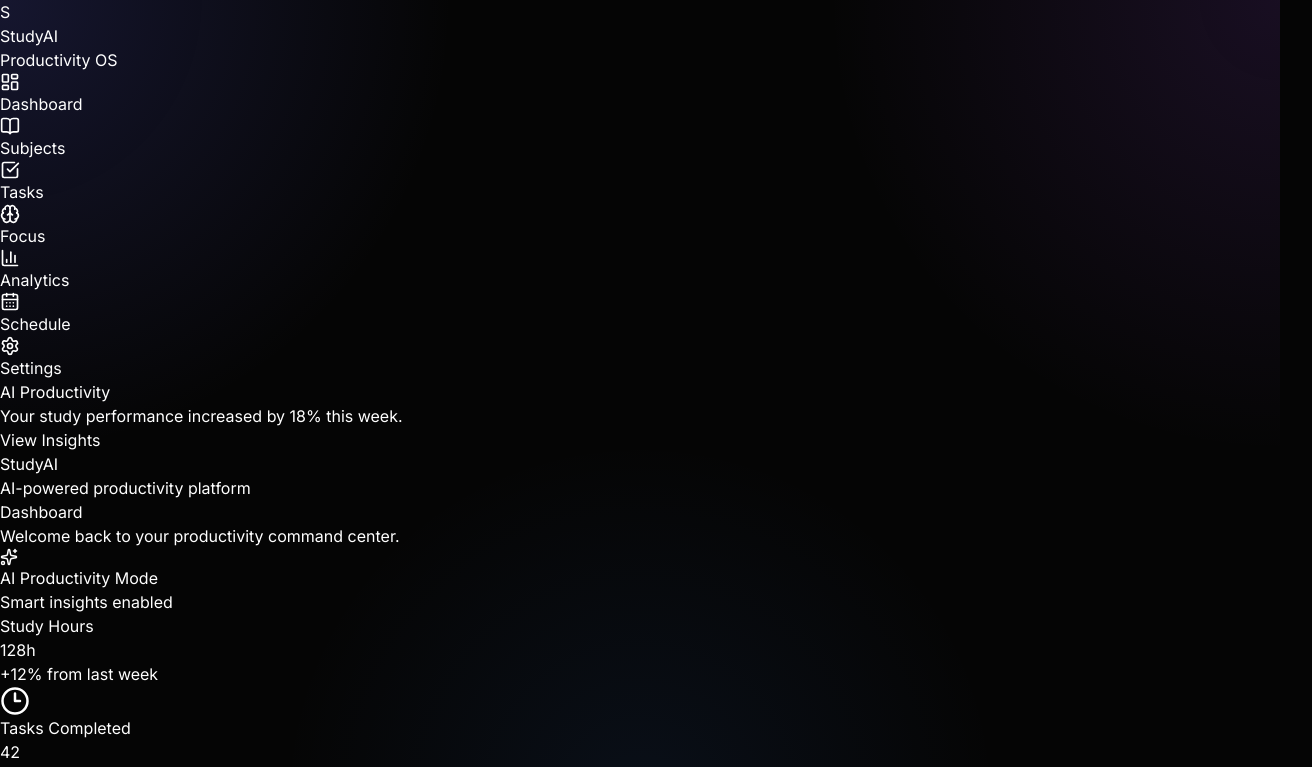
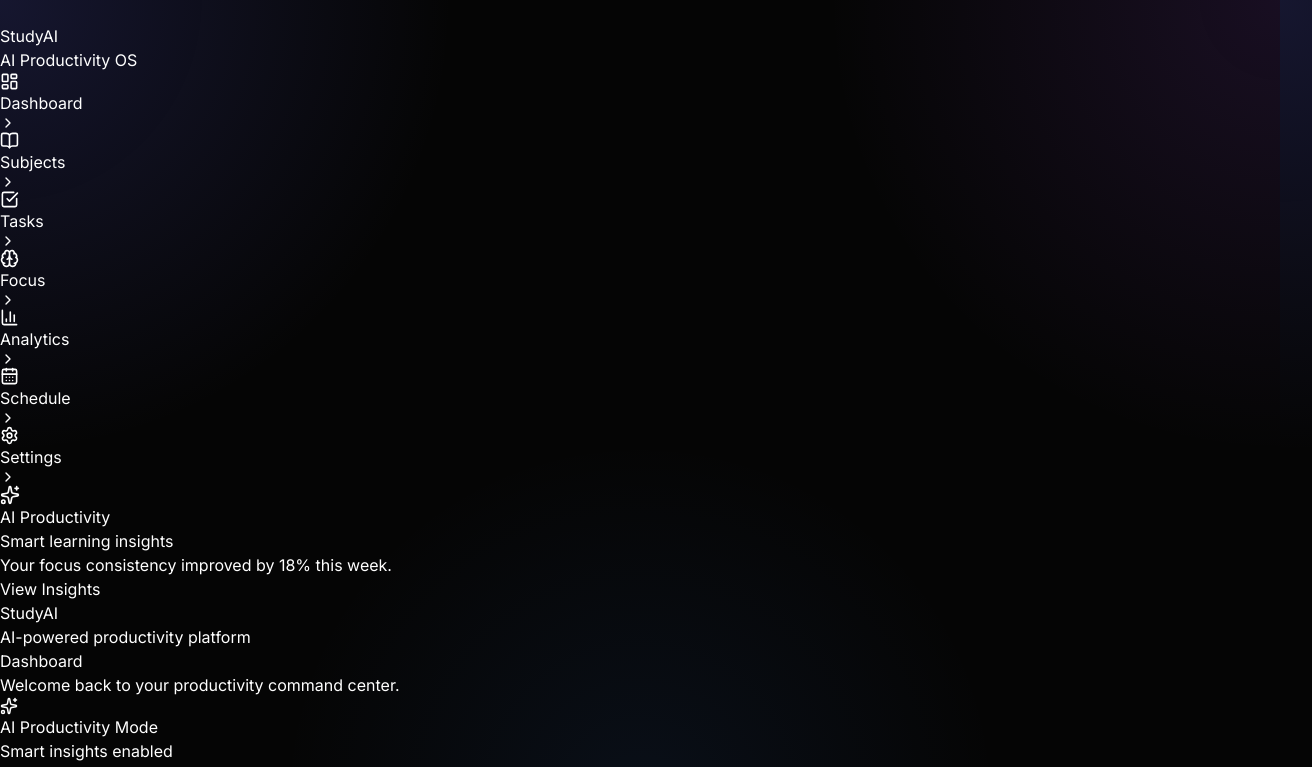
Before and after one commit to Aayushhh4518/Study-AI, a React (Vite) app in the folder test-project/frontend/: page /dashboard in a window 1280 px wide. Shown: the top 767 px of the page, 1312 px wide, since content can reach past the window. Built offline with nearby package versions, Linux system fonts and the light colour scheme.

Commit message:
redesign  sidebar navigation

```diff
--- a/test-project/frontend/src/components/layout/app-sidebar.jsx
+++ b/test-project/frontend/src/components/layout/app-sidebar.jsx
@@ -6,9 +6,13 @@ import {
   Brain,
   CalendarDays,
   CheckSquare,
+  ChevronRight,
   LayoutDashboard,
   Settings,
+  Sparkles,
 } from "lucide-react";
+
+import { motion } from "framer-motion";
 
 const navItems = [
   {
@@ -55,16 +59,36 @@ export default function AppSidebar() {
         hidden
         lg:flex
         flex-col
-        w-[280px]
+        w-[290px]
+        min-h-screen
+        relative
         border-r
         border-white/10
-        bg-[#070B14]/80
-        backdrop-blur-2xl
+        bg-[#060816]/90
+        backdrop-blur-3xl
+        overflow-hidden
       "
     >
+      {/* BACKGROUND GLOW */}
+      <div
+        className="
+          absolute
+          top-0
+          left-0
+          h-[300px]
+          w-[300px]
+          bg-violet-500/10
+          blur-[120px]
+          rounded-full
+          pointer-events-none
+        "
+      />
+
       {/* LOGO */}
       <div
         className="
+          relative
+          z-10
           flex
           items-center
           gap-4
@@ -74,32 +98,36 @@ export default function AppSidebar() {
           border-white/10
         "
       >
-        <div
+        <motion.div
+          whileHover={{ scale: 1.05 }}
           className="
             h-14
             w-14
             rounded-2xl
             bg-gradient-to-br
             from-violet-500
-            to-blue-500
+            via-blue-500
+            to-cyan-400
             flex
             items-center
             justify-center
-            shadow-[0_0_40px_rgba(99,102,241,0.35)]
+            shadow-[0_0_45px_rgba(99,102,241,0.45)]
           "
         >
-          <span className="text-xl font-bold">S</span>
-        </div>
+          <span className="text-xl font-bold text-white">S</span>
+        </motion.div>
 
         <div>
-          <h2 className="text-xl font-bold">StudyAI</h2>
+          <h2 className="text-xl font-bold tracking-wide text-white">
+            StudyAI
+          </h2>
 
-          <p className="text-sm text-zinc-500">Productivity OS</p>
+          <p className="text-sm text-zinc-500">AI Productivity OS</p>
         </div>
       </div>
 
       {/* NAVIGATION */}
-      <nav className="flex-1 px-4 py-6 space-y-2">
+      <nav className="relative z-10 flex-1 px-4 py-6 space-y-3">
         {navItems.map((item) => {
           const Icon = item.icon;
 
@@ -129,12 +157,12 @@ export default function AppSidebar() {
                         border
                         border-violet-500/20
                         text-white
-                        shadow-[0_0_30px_rgba(99,102,241,0.15)]
+                        shadow-[0_0_35px_rgba(99,102,241,0.18)]
                       `
                       : `
                         text-zinc-400
                         hover:text-white
-                        hover:bg-white/[0.04]
+                        hover:bg-white/[0.05]
                       `
                   }
                 `
@@ -142,24 +170,27 @@ export default function AppSidebar() {
             >
               {({ isActive }) => (
                 <>
-                  {/* ACTIVE GLOW */}
+                  {/* ACTIVE SIDE LINE */}
                   {isActive && (
-                    <div
+                    <motion.div
+                      layoutId="active-pill"
                       className="
                         absolute
-                        inset-y-0
                         left-0
+                        top-2
+                        bottom-2
                         w-1
                         rounded-full
                         bg-gradient-to-b
                         from-violet-400
-                        to-blue-400
+                        to-cyan-400
                       "
                     />
                   )}
 
+                  {/* ICON */}
                   <div
-                    className="
+                    className={`
                       h-11
                       w-11
                       rounded-xl
@@ -169,12 +200,42 @@ export default function AppSidebar() {
                       border
                       transition-all
                       duration-300
-                    "
+                      ${
+                        isActive
+                          ? `
+                            border-violet-400/30
+                            bg-violet-500/10
+                            text-violet-300
+                          `
+                          : `
+                            border-white/10
+                            bg-white/[0.03]
+                            group-hover:bg-white/[0.06]
+                          `
+                      }
+                    `}
                   >
-                    <Icon size={20} />
+                    <Icon size={19} />
                   </div>
 
-                  <span className="font-medium text-[15px]">{item.name}</span>
+                  {/* TEXT */}
+                  <span className="font-medium text-[15px] tracking-wide">
+                    {item.name}
+                  </span>
+
+                  {/* ARROW */}
+                  <ChevronRight
+                    size={16}
+                    className="
+                      ml-auto
+                      opacity-0
+                      translate-x-2
+                      transition-all
+                      duration-300
+                      group-hover:opacity-100
+                      group-hover:translate-x-0
+                    "
+                  />
                 </>
               )}
             </NavLink>
@@ -182,28 +243,70 @@ export default function AppSidebar() {
         })}
       </nav>
 
-      {/* BOTTOM CARD */}
-      <div className="p-4">
+      {/* BOTTOM AI CARD */}
+      <div className="relative z-10 p-4">
         <div
           className="
+            relative
+            overflow-hidden
             rounded-3xl
             border
             border-white/10
             bg-gradient-to-br
             from-violet-500/10
-            to-blue-500/10
+            via-blue-500/5
+            to-cyan-500/10
             p-5
+            backdrop-blur-xl
           "
         >
-          <h3 className="font-semibold text-lg">AI Productivity</h3>
+          {/* INNER GLOW */}
+          <div
+            className="
+              absolute
+              -top-10
+              -right-10
+              h-32
+              w-32
+              rounded-full
+              bg-violet-500/20
+              blur-3xl
+            "
+          />
 
-          <p className="text-sm text-zinc-400 mt-2">
-            Your study performance increased by 18% this week.
+          <div className="relative z-10">
+            <div className="flex items-center gap-3">
+              <div
+                className="
+                  h-12
+                  w-12
+                  rounded-2xl
+                  bg-gradient-to-br
+                  from-violet-500
+                  to-cyan-500
+                  flex
+                  items-center
+                  justify-center
+                  shadow-[0_0_35px_rgba(99,102,241,0.35)]
+                "
+              >
+                <Sparkles size={20} />
+              </div>
+
+              <div>
+                <h3 className="font-semibold text-white">AI Productivity</h3>
+
+                <p className="text-xs text-zinc-400">Smart learning insights</p>
+              </div>
+            </div>
+
+            <p className="text-sm text-zinc-300 mt-5 leading-relaxed">
+              Your focus consistency improved by 18% this week.
             </p>
 
             <button
               className="
-              mt-4
+                mt-5
                 w-full
                 rounded-2xl
                 bg-gradient-to-r
@@ -212,13 +315,16 @@ export default function AppSidebar() {
                 py-3
                 font-medium
                 transition-all
+                duration-300
                 hover:scale-[1.02]
+                hover:shadow-[0_0_35px_rgba(99,102,241,0.35)]
               "
             >
               View Insights
             </button>
           </div>
         </div>
+      </div>
     </aside>
   );
 }
```
Lines whose indentation alone changed are shown as unchanged.
